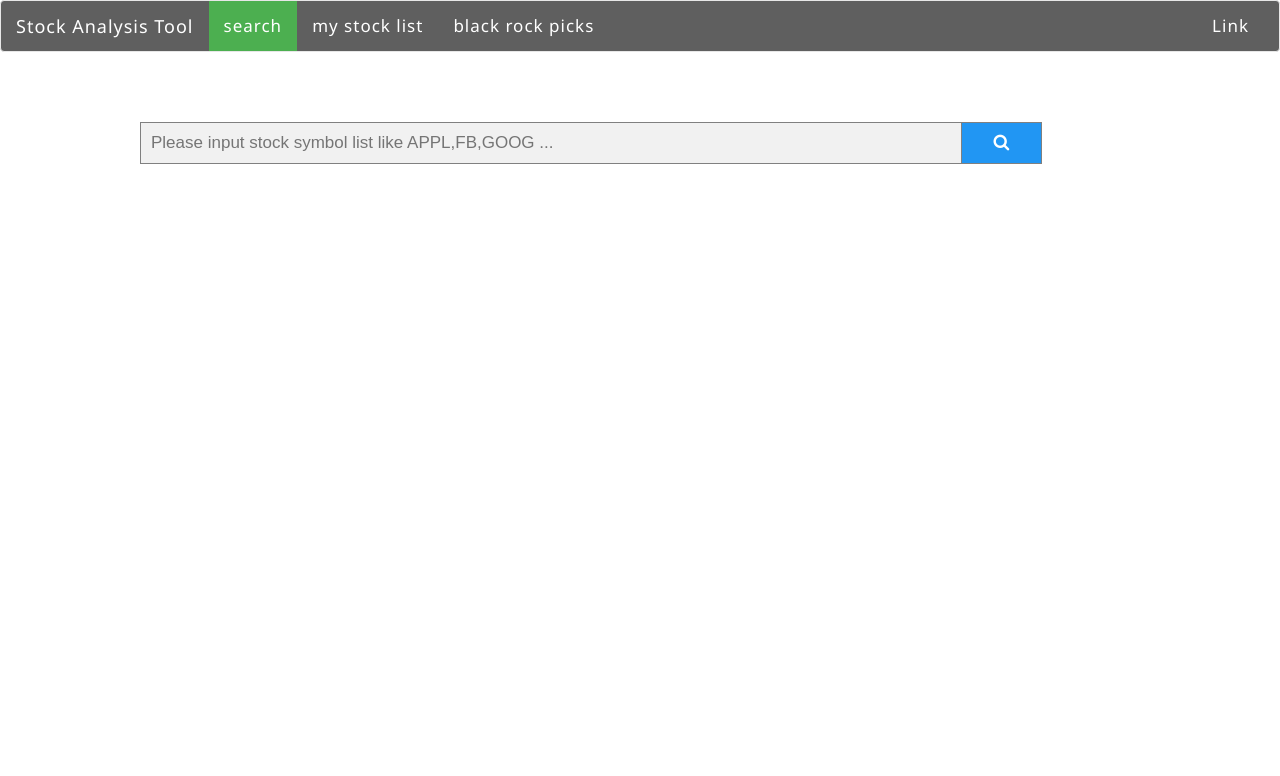
After one commit to YeahLi/StockAnalysisTool, a Flask app: template templates/index.html in a window 1280 px wide. The commit adds this page. Shown: the top 776 px of the page. Run offline with Flask 2, Linux system fonts and the light colour scheme; the template is opened without the code that fills it, so the values that code supplies are empty; some libraries are stand-ins or nearby versions.

Commit message:
version 1 complete.

```diff
--- a/Utilities/NetworkUtils.py
+++ b/Utilities/NetworkUtils.py
@@ -5,7 +5,7 @@ from requests.exceptions import Timeout
 import json
 from pprint import pprint
 
-def sendGetRequest(url, payload=None, timeout=5):
+def sendGetRequest(url, payload=None, timeout=8):
     response = None
     try:
         if payload is not None:
--- a/application.py
+++ b/application.py
@@ -1,6 +1,7 @@
 import itertools
 import os
 import json
+
 
 from flask import Flask, make_response, jsonify
 from flask import render_template
@@ -14,31 +15,60 @@ STOCK_DISPLAY_FIELDS_DICT = {"symbol": "Symbol", "name": "Company Name", "price"
                              "changesPercentage": "Percentage", "change": "Change", 'pe': "PE",
                              'dcf': "Discounted Cash Flow"}
 
-HENRY_SYMBOLS = ["AMZN", "FB", "TWTR", "AAPL", "NFLX", "GOOG", "SHOP", "BABA", "MSFT", "NVDA", "AMD", "INTC",
+MY_SYMBOLS = ["AMZN", "FB", "TWTR", "AAPL", "NFLX", "GOOG", "SHOP", "BABA", "MSFT", "NVDA", "AMD", "INTC",
                  "GOOS", "TSLA", "WORK", "PYPL", "CRM", "UBER", "DIS", "RY", "COST", "JPM", "ZM", "DOCU"]
 
 BLACK_ROCK_SYMBOLS = ["MSFT", "AAPL", "BABA", "GOOG", "AMZN", "CRM", "PYPL", "ADBE", "TWLO"]
 
 # print a nice greeting.
+@application.route('/')
+@application.route('/index')
+def main_page():
+    return render_template('index.html')
+
 @application.route('/hello')
 def say_hello():
     return "Hello Money ~"
 
-@application.route('/')
-@application.route('/index')
-def main_page():
-    #return "Welcome!"
-    return render_template('stock_info.html', dataURL="/stock_info/henry")
+@application.route('/my_stock')
+def my_stock():
+    return render_template('stock_info.html', list_name="my_stock")
+
+@application.route('/black_rock')
+def black_rock():
+    return render_template('stock_info.html', list_name="black_rock")
+
+# Input: a list of String
+def saveSymbolList(symbol_list, list_name):
+    symbol_dict_list = []
+    for symbol in symbol_list:
+        symbol_dict = {'symbol': symbol}
+        symbol_dict_list.append(symbol_dict)
+
+    file_path = "./symbols/" + list_name
+    FileUtils.writeDictListIntoCSV(file_path, FileUtils.SYMBOLS_FILED, symbol_dict_list)
+
+# Return a list of String
+def readSymbolList(list_name):
+    symbol_list = []
+    file_path = "./symbols/" + list_name
+    symbol_dict_list = FileUtils.readDictListFromCSV(file_path, FileUtils.SYMBOLS_FILED, False)
+    for symbol_dict in symbol_dict_list:
+        symbol_list.append(symbol_dict['symbol'])
+    return symbol_list
+
+# For internal use
+@application.route('/init_symbol_lists', methods=['GET'])
+def init_symbol_lists():
+    saveSymbolList(MY_SYMBOLS, "my_stock")
+    saveSymbolList(BLACK_ROCK_SYMBOLS, "black_rock")
+    return "ok"
 
 @application.route('/stock_info/<list_name>', methods=['GET'])
 def stock_info(list_name):
     print(f"Start getting stock info for {list_name} ...")
-    symbol_list = []
     # 1. Get symbol list by list_name
-    if list_name == "henry":
-        symbol_list = HENRY_SYMBOLS
-    elif list_name == "black_rock":
-        symbol_list = BLACK_ROCK_SYMBOLS
+    symbol_list = readSymbolList(list_name)
 
     # 2. Check if cache is available
     file_prefix = FileUtils.FILE_PREFIX_STOCK + "_" + list_name
@@ -64,6 +94,7 @@ def stock_info(list_name):
     result = {"data": refine_stock_list(stock_info_list)}
     return json.dumps(result, indent=4)  # return a string
 
+# Return a list of dictionary.
 def refine_stock_list(stock_info_list):
     result_list = []
     for item in stock_info_list:
@@ -72,7 +103,10 @@ def refine_stock_list(stock_info_list):
             value = item[key]
             if isinstance(item[key], float):
                 value = round(item[key], 2)
-            result_item[key] = value
+            if key == "changesPercentage":
+                result_item[key] = "%.2f%%" % value
+            else:
+                result_item[key] = value
         result_list.append(result_item)
 
     return result_list
@@ -137,6 +171,33 @@ def getHints(search_word):
     # 5. Return result
     return json.dumps({"hints": hints}, indent=4)
 
+@application.route('/symbol_lists/<list_name>/<symbol>', methods=['POST'])
+def add_symbol_to_list(list_name, symbol):
+    if not StockUtils.isValidSymbol(symbol):
+        error_msg = "Symbol %s is invalid." % symbol
+        return make_response(jsonify({'error': error_msg}), 401)
+
+    symbol_list = readSymbolList(list_name)
+    if symbol in symbol_list:
+        error_msg = "Symbol %s is already in the list %s." % (symbol, list_name)
+        return make_response(jsonify({'error': error_msg}), 401)
+
+    symbol_list.append(symbol)
+    saveSymbolList(symbol_list, list_name)
+    # Remove previous cache
+    file_prefix = FileUtils.FILE_PREFIX_STOCK + "_" + list_name
+    FileUtils.checkCacheFile(file_prefix, 0)  # expire interval equals 0 means just removing cache file
+    return make_response("", 200)
+
+@application.route('/symbol_lists/<list_name>/<symbol>', methods=['DELETE'])
+def remove_symbol_from_list(list_name, symbol):
+    symbol_list = readSymbolList(list_name)
+    symbol_list.remove(symbol)
+    saveSymbolList(symbol_list, list_name)
+    # Remove previous cache
+    file_prefix = FileUtils.FILE_PREFIX_STOCK + "_" + list_name
+    FileUtils.checkCacheFile(file_prefix, 0)  # expire interval equals 0 means just removing cache file
+    return make_response("", 200)
 
 # run the app.
 if __name__ == "__main__":
--- /dev/null
+++ b/static/index.css
@@ -0,0 +1,26 @@
+#topheader .navbar-default {
+    background-color: #5f5f5f;
+    border-color: #e7e7e7;
+    font-size: 17px;
+    letter-spacing: 1px;
+    font-family: "Segoe UI",Arial,sans-serif;
+}
+
+#topheader .navbar-nav li > a {
+    transition: background-color .2s; color .2s;
+    color: #ffffff;
+}
+
+#topheader .navbar-nav li > a:hover {
+    text-transform: capitalize;
+    color: #f1f1f1 !important;
+    background-color: #000000 !important;
+}
+
+#topheader .navbar-nav li.active > a {
+    background-color: #4CAF50;
+}
+
+#topheader .navbar-brand {
+    color: #ffffff;
+}
--- a/static/search_bar.css
+++ b/static/search_bar.css
@@ -1,9 +1,13 @@
-form.search {
+#search_bar {
+    margin-bottom: 50px;
+}
+
+#search_bar {
   display: flex;
   flex-direction: row;
 }
 
-form.search input[type=text] {
+#search_bar input[type=text] {
   padding: 10px;
   font-size: 17px;
   border: 1px solid grey;
@@ -11,7 +15,7 @@ form.search input[type=text] {
   background: #f1f1f1;
 }
 
-form.search button {
+#search_bar button {
   width: 20%;
   max-width: 80px;
   padding: 10px;
@@ -23,16 +27,6 @@ form.search button {
   cursor: pointer;
 }
 
-form.search button:hover {
+#search_bar button:hover {
   background: #0b7dda;
 }
-
-form.search::after {
-  content: "";
-  clear: both;
-  display: table;
-}
-
-#search_bar {
-    margin-bottom: 50px;
-}
--- a/static/stock_info.css
+++ b/static/stock_info.css
@@ -1,11 +1,3 @@
-body {
-	font: 90%/1.45em "Helvetica Neue", HelveticaNeue, Verdana, Arial, Helvetica, sans-serif;
-	margin: 0;
-	padding: 0;
-	color: #333;
-	background-color: #fff;
-}
-
 div.container {
 	max-width: 1000px;
 	min-width: 800px;
@@ -20,3 +12,21 @@ td.red {
 td.green {
     color: green;
 }
+
+.btn {
+  background-color: DodgerBlue;
+  border: none;
+  color: white;
+  font-size: 14px;
+  cursor: pointer;
+}
+
+/* Darker background on mouse-over */
+.btn:hover {
+  background-color: RoyalBlue;
+}
+
+label, input { display:block; }
+input.text { margin-bottom:12px; width:95%; padding: .4em; }
+fieldset { padding:0; border:0; margin-top:25px; }
+.ui-dialog .ui-state-error { padding: .3em; }
--- /dev/null
+++ b/templates/index.html
@@ -0,0 +1,71 @@
+<!DOCTYPE html>
+<html lang="en">
+<head>
+    <meta charset="UTF-8">
+    <title>Stock Analysis Tool</title>
+
+    <link rel="stylesheet" href="https://cdnjs.cloudflare.com/ajax/libs/twitter-bootstrap/3.3.7/css/bootstrap.min.css">
+    <link rel="stylesheet" type="text/css" href="{{ url_for('static', filename='index.css') }}">
+
+    <script src="https://code.jquery.com/jquery-3.5.1.min.js" integrity="sha256-9/aliU8dGd2tb6OSsuzixeV4y/faTqgFtohetphbbj0=" crossorigin="anonymous"></script>
+    <script src=" https://cdnjs.cloudflare.com/ajax/libs/twitter-bootstrap/3.3.7/js/bootstrap.min.js"></script>
+    <script>
+        function resizeIframe(obj) {
+            var frame_height = $(window).height();
+            $("#content").height(frame_height - 100);
+        }
+    </script>
+</head>
+<body>
+    <div id="topheader">
+        <nav class="navbar navbar-default">
+            <div class="container-fluid">
+                 <div class="navbar-header">
+                      <button type="button" class="navbar-toggle collapsed" data-toggle="collapse" data-target="#bs-example-navbar-collapse-1" aria-expanded="false">
+                            <span class="sr-only">Toggle navigation</span>
+                            <span class="icon-bar"></span>
+                            <span class="icon-bar"></span>
+                            <span class="icon-bar"></span>
+                      </button>
+                      <a class="navbar-brand" href="#">Stock Analysis Tool</a>
+                 </div>
+                 <div class="collapse navbar-collapse" id="bs-example-navbar-collapse-1">
+                      <ul class="nav navbar-nav" id="tab">
+                            <li class="active"><a href="#search">search<span class="sr-only">(current)</span></a></li>
+                            <li><a href="#my_stock">my stock list</a></li>
+                            <li><a href="#black_rock">black rock picks</a></li>
+                      </ul>
+                      <ul class="nav navbar-nav navbar-right">
+                            <li><a href="#">Link</a></li>
+                      </ul>
+                 </div>
+            </div>
+        </nav>
+    </div>
+    <iframe src="/search" name="content" id="content" frameborder="0" width="100%" onload="resizeIframe(this)"></iframe>
+
+    <script type="text/javascript">
+        $("#tab li").each(function (index, value) {
+            $(this).click(function() {
+                $( '#topheader .navbar-nav' ).find( 'li.active' ).removeClass( 'active' );
+                $( this ).addClass( 'active' );
+
+                var url = "/search"
+                switch(index) {
+                    case 0:
+                        url = "/search";
+                        break;
+                    case 1:
+                        url = "/my_stock";
+                        break;
+                    case 2:
+                        url = "/black_rock";
+                        break;
+                }
+                //$('#currentElement').attr("src", "");
+                $('#content').attr("src", url);
+            });
+        });
+    </script>
+</body>
+</html>
--- a/templates/search.html
+++ b/templates/search.html
@@ -8,8 +8,8 @@
 		<link rel="stylesheet" type="text/css" href="{{ url_for('static', filename='search_bar.css') }}">
 
 		<script src="https://code.jquery.com/jquery-3.5.1.min.js" integrity="sha256-9/aliU8dGd2tb6OSsuzixeV4y/faTqgFtohetphbbj0=" crossorigin="anonymous"></script>
+		<script src="https://code.jquery.com/ui/1.12.1/jquery-ui.min.js"></script>
 		<script type="text/javascript" src="https://cdn.datatables.net/v/dt/dt-1.10.21/b-1.6.2/b-html5-1.6.2/datatables.min.js"></script>
-		<script src="https://code.jquery.com/ui/1.12.1/jquery-ui.min.js"></script>
 
 		<meta charset="utf-8">
 		<title>Search Stocks</title>
@@ -17,11 +17,9 @@
 	<body>
 		<div class="container">
 			<div id="search_bar">
-				<form class="search" action="#">
-					<input type="text"  name="search" id="searchField"
-						 placeholder="Please input stock symbol list like APPL,FB,GOOG ...">
-					<button type="button" onclick="doSearch()"><i class="fa fa-search"></i></button>
-				</form>
+				<input type="text"  name="search" id="searchField"
+					 placeholder="Please input stock symbol list like APPL,FB,GOOG ...">
+				<button type="button" onclick="doSearch()"><i class="fa fa-search"></i></button>
 			</div>
 
 			<div id="table_div">
@@ -37,12 +35,13 @@
 		<script type="text/javascript">
 			columns = [];
 			table = null;
-			hints = [];
+			// search content used to store the last search content. It should be a global variable. Default value is empty.
+			searchContent = "empty";
 
 			function doSearch() {
 				searchContent = $("#searchField").val();
 				searchContent = searchContent.replace(/\s+/g, "");
-				if(Boolean(searchContent)){
+				if(Boolean(searchContent)){ //content is not empty
 					console.log("Search content = " + searchContent);
 					table.ajax.url('/search/' + searchContent).load();
 				}else{
@@ -60,7 +59,7 @@
 						url: url,
 						dataType: 'json',
 						success: function (data) {
-							console.log(data.hints);
+							//console.log(data.hints);
 							response(data.hints);
 						}
 					});
@@ -153,7 +152,6 @@
 					} );
 					table.buttons().container().appendTo($('#button_bar'));
 				});
-
 			} );
 		</script>
 	</body>
```
Also changed, not shown: Utilities/FileUtils.py (+5 -3 lines), templates/stock_info.html (+107 -4 lines), 2 other files.
